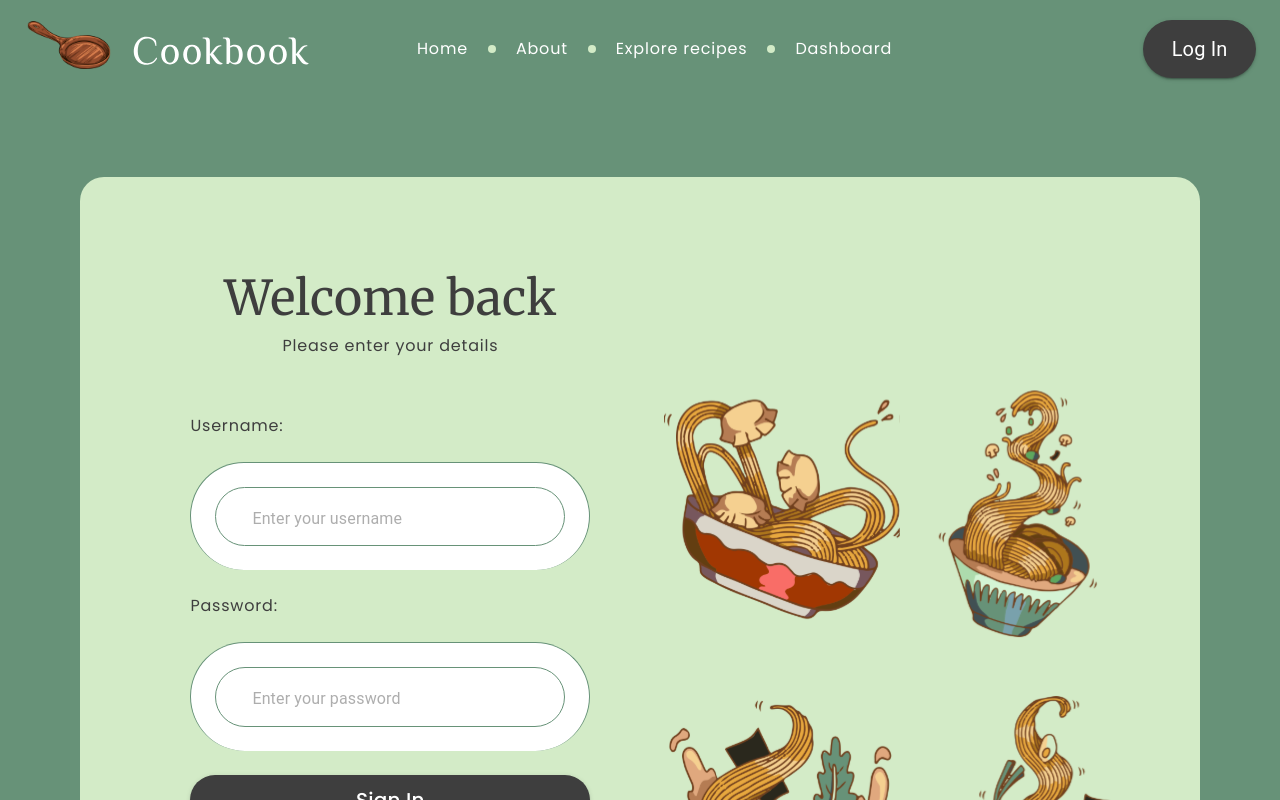
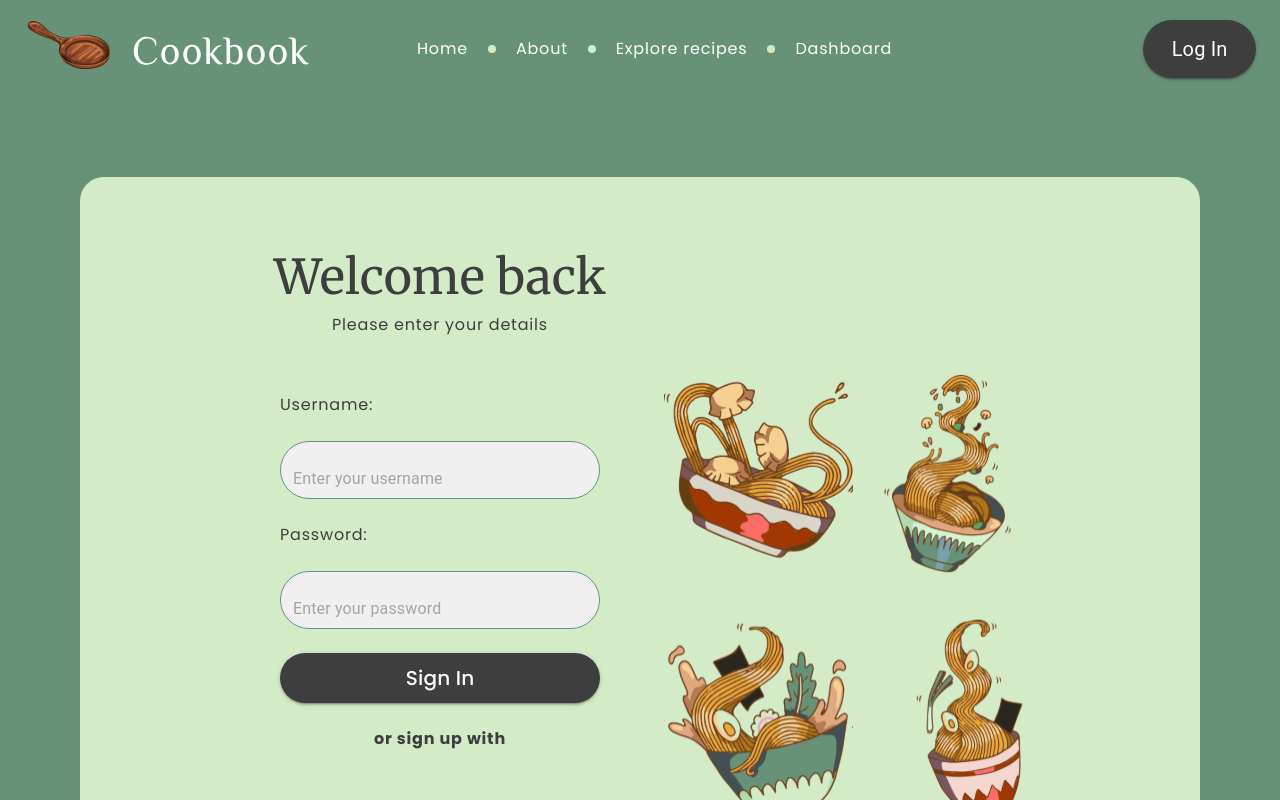
Before and after one commit to hannamaskalenka/cookbook, a React (Create React App) app in the folder frontend/: page / in a window 1280 px wide. Both pictures are taken after a click on the button "About". Shown: the top 800 px of the page. Built offline with nearby package versions, Linux system fonts and the light colour scheme.

Commit message:
feature/authLayout added layouth comp (#32)

```diff
--- a/frontend/src/pages/Auth/components/LoginForm.tsx
+++ b/frontend/src/pages/Auth/components/LoginForm.tsx
@@ -10,6 +10,7 @@ import { ROUTES } from 'shared/constants';
 import { useForm, Controller, SubmitHandler } from 'react-hook-form';
 import SocialMedia from 'shared/components/SocialMedia';
 import CustomInput from 'shared/components/Input';
+import AuthLayout from 'shared/components/AuthLayout';
 import useStyles from '../styles';
 import { AuthMode } from '../constants';
 import { LoginDataProps, LoginFormProps } from '../interfaces';
@@ -39,7 +40,7 @@ const LoginForm: FC<LoginFormProps> = ({
   };
 
   return (
-    <Grid className={classes.root} container item>
+    <AuthLayout>
       <Grid
         item
         container
@@ -62,7 +63,6 @@ const LoginForm: FC<LoginFormProps> = ({
                 type="text"
                 placeholder={t(keys.common.login.usernameValue) || ''}
                 value={value}
-                className={{ input: classes.input }}
                 onChange={onChange}
               >
                 {t(keys.common.login.usernameLabel)}
@@ -80,7 +80,6 @@ const LoginForm: FC<LoginFormProps> = ({
                   type="password"
                   placeholder={t(keys.common.login.passwordValue) || ''}
                   value={value}
-                  className={{ input: classes.input }}
                   onChange={onChange}
                 >
                   {t(keys.common.login.passwordLabel)}
@@ -108,7 +107,7 @@ const LoginForm: FC<LoginFormProps> = ({
       <Grid item xs={8} md={6} className={classes.imageContainer}>
         <LoginImg className={classes.image} width={550} />
       </Grid>
-    </Grid>
+    </AuthLayout>
   );
 };
 
--- a/frontend/src/pages/Auth/components/SignupForm.tsx
+++ b/frontend/src/pages/Auth/components/SignupForm.tsx
@@ -1,11 +1,12 @@
 import { FC } from 'react';
-import { Grid, Typography, Stack, Container } from '@mui/material';
+import { Grid, Typography, Stack } from '@mui/material';
 import Button from 'shared/components/Button';
 import { useTranslation } from 'react-i18next';
 import keys from 'locales/keys';
 import { useForm, Controller, SubmitHandler } from 'react-hook-form';
 import SocialMedia from 'shared/components/SocialMedia';
 import CustomInput from 'shared/components/Input';
+import AuthLayout from 'shared/components/AuthLayout';
 import useStyles from '../styles';
 import { AuthMode } from '../constants';
 import { SignupDataProps, SignupFormProps } from '../interfaces';
@@ -24,7 +25,7 @@ const Signup: FC<SignupFormProps> = ({ signup, setMode, mode }) => {
   };
 
   return (
-    <Container className={classes.root}>
+    <AuthLayout>
       <Stack className={classes.gridItem}>
         <Typography variant="headline">
           {t(keys.common.signup.headline)}
@@ -33,11 +34,12 @@ const Signup: FC<SignupFormProps> = ({ signup, setMode, mode }) => {
 
         <Grid container item>
           <Grid
+            className={classes.gridItem}
             item
             container
             direction="column"
-            className={classes.gridItem}
             xs={12}
+            sm={12}
             md={6}
           >
             <Controller
@@ -49,7 +51,6 @@ const Signup: FC<SignupFormProps> = ({ signup, setMode, mode }) => {
                   type="text"
                   placeholder={t(keys.common.signup.usernameValue) || ''}
                   value={value}
-                  className={{ input: classes.input }}
                   onChange={onChange}
                 >
                   {t(keys.common.signup.usernameLabel)}
@@ -67,7 +68,6 @@ const Signup: FC<SignupFormProps> = ({ signup, setMode, mode }) => {
                     type="password"
                     placeholder={t(keys.common.signup.passwordValue) || ''}
                     value={value}
-                    className={{ input: classes.input }}
                     onChange={onChange}
                   >
                     {t(keys.common.signup.passwordLabel)}
@@ -77,10 +77,10 @@ const Signup: FC<SignupFormProps> = ({ signup, setMode, mode }) => {
             </Stack>
           </Grid>
           <Grid
+            className={classes.gridItem}
             item
             container
             direction="column"
-            className={classes.gridItem}
             xs={12}
             md={6}
           >
@@ -93,7 +93,6 @@ const Signup: FC<SignupFormProps> = ({ signup, setMode, mode }) => {
                   type="email"
                   placeholder={t(keys.common.signup.emailValue) || ''}
                   value={value}
-                  className={{ input: classes.input }}
                   onChange={onChange}
                 >
                   {t(keys.common.signup.emailLabel)}
@@ -112,7 +111,6 @@ const Signup: FC<SignupFormProps> = ({ signup, setMode, mode }) => {
                       t(keys.common.signup.retypePasswordValue) || ''
                     }
                     value={value}
-                    className={{ input: classes.input }}
                     onChange={onChange}
                   >
                     {t(keys.common.signup.retypePasswordLabel)}
@@ -136,7 +134,7 @@ const Signup: FC<SignupFormProps> = ({ signup, setMode, mode }) => {
           <SocialMedia handleLoginSwitch={handleLoginSwitch} mode={mode} />
         </Stack>
       </Stack>
-    </Container>
+    </AuthLayout>
   );
 };
 export default Signup;
--- a/frontend/src/pages/Auth/styles/index.ts
+++ b/frontend/src/pages/Auth/styles/index.ts
@@ -3,57 +3,10 @@ import { createStyles, makeStyles } from '@mui/styles';
 
 const useStyles = makeStyles((theme: Theme) =>
   createStyles({
-    root: {
-      padding: theme.spacing(7.6),
-      flexDirection: 'row',
-      justifyContent: 'center',
-      alignItems: 'center',
-      color: theme.palette.primary.main,
-      [theme.breakpoints.down('md')]: {
-        flexDirection: 'column',
-        justifyContent: 'center',
-        alignItems: 'center',
-        backgroundColor: theme.palette.background.default,
-        color: theme.palette.common.white,
-        paddingInline: theme.spacing(0),
-      },
-      backgroundColor: theme.palette.background.paper,
-      borderRadius: theme.spacing(3),
-      maxWidth: theme.spacing(170),
-    },
     gridItem: {
-      justifyContent: 'center',
+      width: '100%',
       alignItems: 'center',
       marginBlock: theme.spacing(3),
-      [theme.breakpoints.down('lg')]: {
-        maxWidth: '100%',
-      },
-    },
-    input: {
-      width: theme.spacing(50),
-      borderBottom: 'none',
-      padding: theme.spacing(3),
-      '& .MuiFilledInput-root': {
-        border: `${theme.spacing(0.1)} solid ${
-          theme.palette.background.default
-        }`,
-        borderRadius: theme.spacing(6),
-        backgroundColor: theme.palette.secondary.light,
-        paddingInline: theme.spacing(3),
-        paddingBlock: theme.spacing(0.4),
-        '& .MuiInputBase-input': {
-          padding: theme.spacing(2, 1.5, 1.5),
-        },
-      },
-      '& .MuiFilledInput-root:hover': {
-        backgroundColor: theme.palette.secondary.light,
-      },
-      '& .MuiFilledInput-root.Mui-focused': {
-        backgroundColor: theme.palette.neutrals.green,
-      },
-      [theme.breakpoints.down('md')]: {
-        width: theme.spacing(43),
-      },
     },
     content: {
       alignItems: 'center',
@@ -104,6 +57,7 @@ const useStyles = makeStyles((theme: Theme) =>
       width: '100%',
     },
     actionContainer: {
+      marginBlockStart: theme.spacing(3),
       justifyContent: 'center',
       alignItems: 'center',
       width: '100%',
--- /dev/null
+++ b/frontend/src/shared/components/AuthLayout/index.tsx
@@ -0,0 +1,14 @@
+import { FC } from 'react';
+import Grid from '@mui/material/Grid/Grid';
+import useStyles from './style';
+import { AuthLayoutProps } from './types';
+
+const AuthLayout: FC<AuthLayoutProps> = ({ children }) => {
+  const classes = useStyles();
+  return (
+    <Grid className={classes.root} container item>
+      {children}
+    </Grid>
+  );
+};
+export default AuthLayout;
--- /dev/null
+++ b/frontend/src/shared/components/AuthLayout/style.ts
@@ -0,0 +1,28 @@
+import { Theme } from '@mui/material';
+import { createStyles, makeStyles } from '@mui/styles';
+
+const useStyles = makeStyles((theme: Theme) =>
+  createStyles({
+    root: {
+      paddingInline: theme.spacing(20),
+      paddingBlock: theme.spacing(5),
+      flexDirection: 'row',
+      justifyContent: 'center',
+      alignItems: 'center',
+      width: '100%',
+      color: theme.palette.primary.main,
+      [theme.breakpoints.down('lg')]: {
+        flexDirection: 'column',
+        justifyContent: 'center',
+        alignItems: 'center',
+        backgroundColor: theme.palette.background.default,
+        color: theme.palette.common.white,
+        padding: theme.spacing(0),
+      },
+      backgroundColor: theme.palette.background.paper,
+      borderRadius: theme.spacing(3),
+      maxWidth: theme.spacing(170),
+    },
+  }),
+);
+export default useStyles;
--- /dev/null
+++ b/frontend/src/shared/components/AuthLayout/types.ts
@@ -0,0 +1,5 @@
+import { ReactNode } from 'react';
+
+export interface AuthLayoutProps {
+  children?: ReactNode;
+}
--- a/frontend/src/shared/components/Input/styles.ts
+++ b/frontend/src/shared/components/Input/styles.ts
@@ -4,26 +4,19 @@ import { createStyles, makeStyles } from '@mui/styles';
 const useStyles = makeStyles((theme: Theme) =>
   createStyles({
     input: {
-      padding: theme.spacing(0),
       width: theme.spacing(50),
       borderRadius: theme.spacing(70),
       backgroundColor: theme.palette.secondary.light,
       border: `${theme.spacing(0.1)} solid ${theme.palette.background.default}`,
-      [theme.breakpoints.down('md')]: {
-        width: theme.spacing(43),
-      },
       '& .MuiFilledInput-root': {
         borderRadius: theme.spacing(6),
         padding: theme.spacing(0),
-        '& .MuiInputBase-input': {
-          padding: theme.spacing(2, 1.5, 1.5),
-        },
       },
       '& .MuiFilledInput-root:hover': {
         backgroundColor: theme.palette.secondary.light,
       },
-      [theme.breakpoints.down('md')]: {
-        width: theme.spacing(43),
+      [theme.breakpoints.down('xl')]: {
+        width: theme.spacing(40),
       },
     },
     label: {
```
